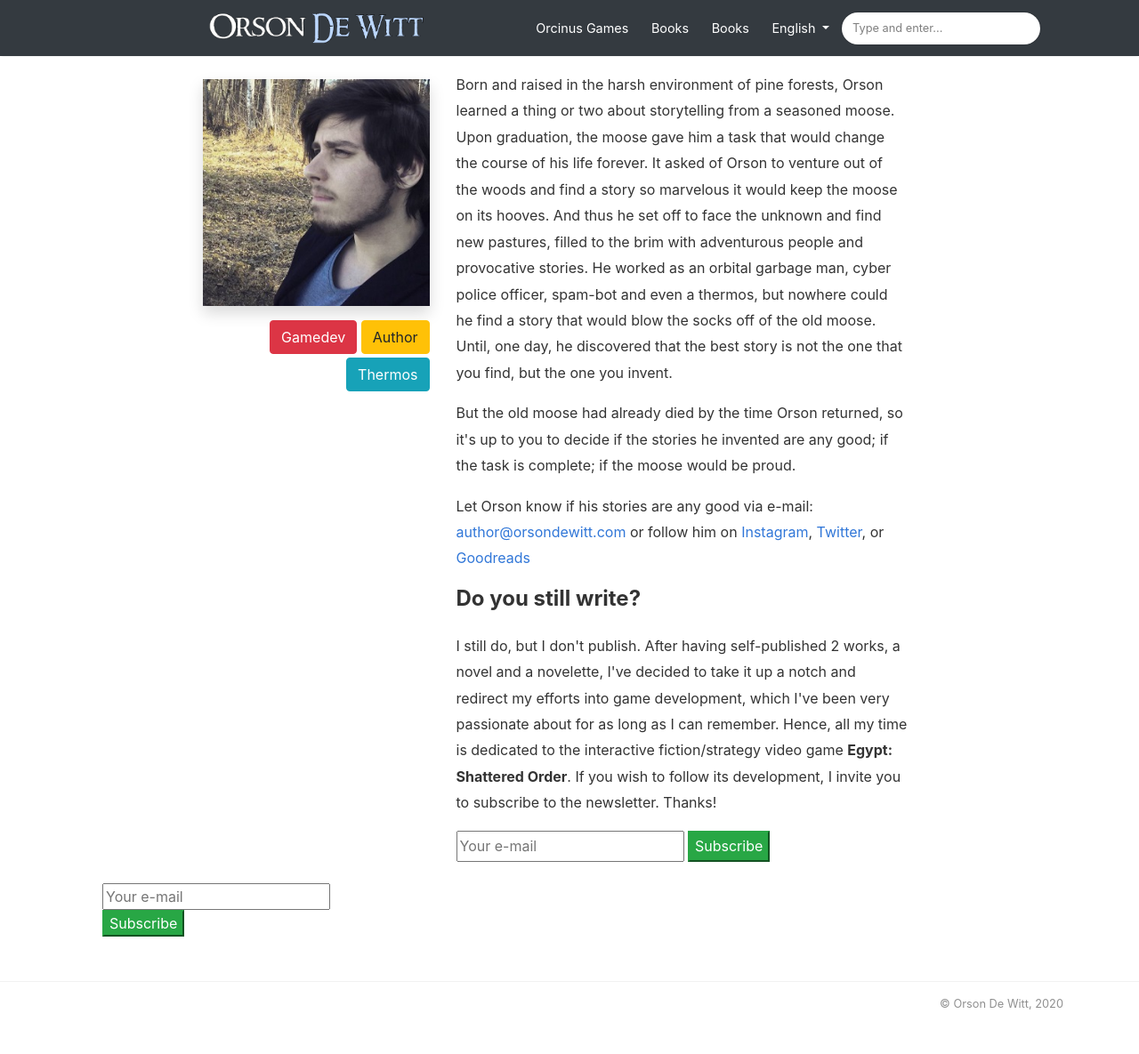
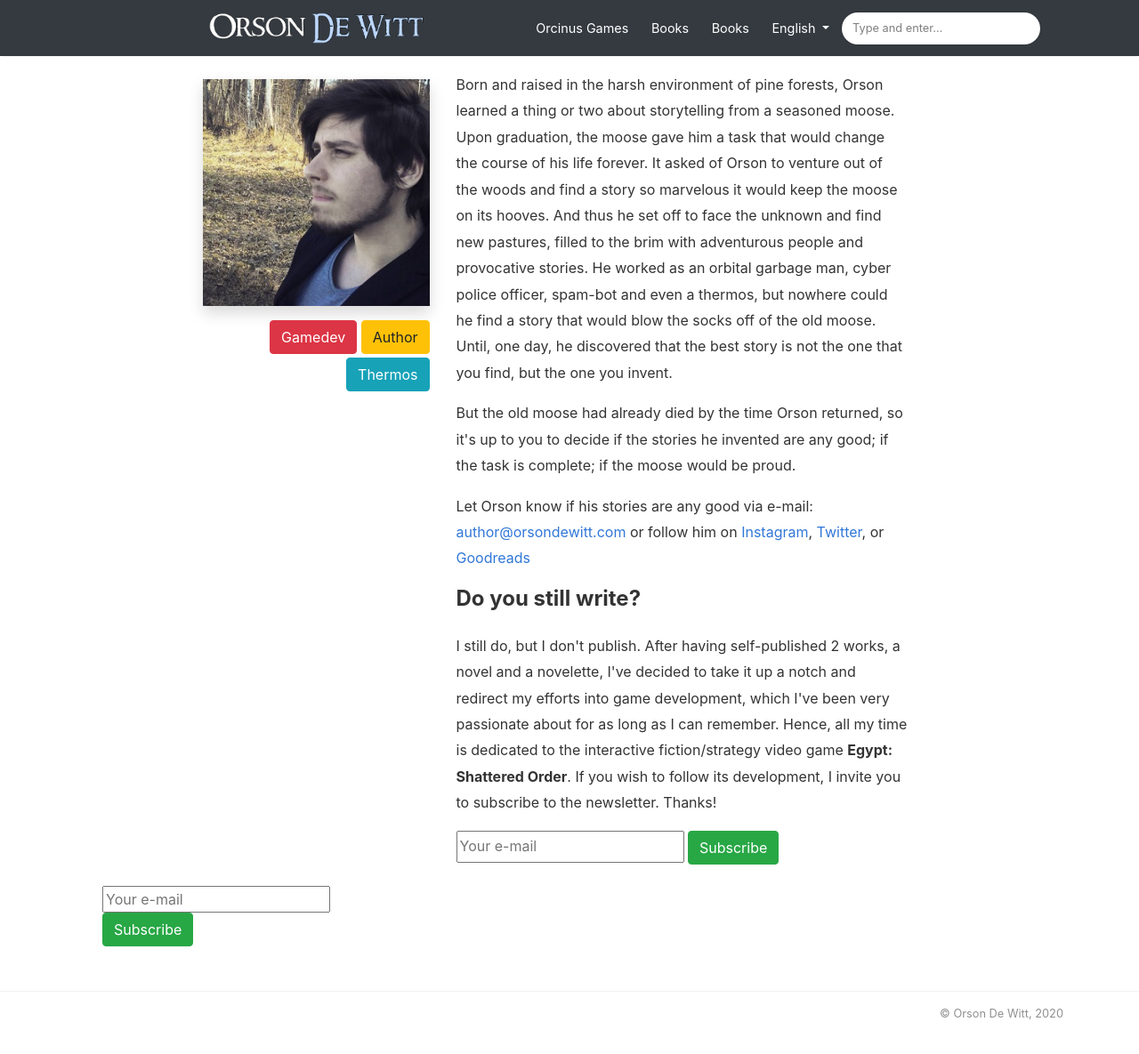
Before and after one commit to OrsonDWitt/OrsonDWitt.github.io, a Jekyll site: the page built from _pages/about.md, in a window 1280 px wide and 1223 px high. Shown: the top 1185 px of the window at 89% size. Built offline with Jekyll 4.4.1, drawn with Linux system fonts in a browser that asks for light colours; nearby versions of some CDN libraries.

Commit message:
Update subscribe.html

```diff
--- a/_includes/subscribe.html
+++ b/_includes/subscribe.html
@@ -1,4 +1,4 @@
                     <form id="sender-subscribe" target="_blank" action="https://app.sender.net/forms/sender_subscription/2812/e3bbda51" class="wj-contact-form validate" method="POST" novalidate>
             <div class="mc-field-group">
 			    <input name="email" class="required email" id="email" data-label="E-mail" autocomplete="on" placeholder="Your e-mail" required>
-				 <input type="submit" value="Subscribe" name="subscribe" class="heart btn-success">
+				 <input type="submit" value="Subscribe" name="subscribe" class="heart btn btn-success">
```
